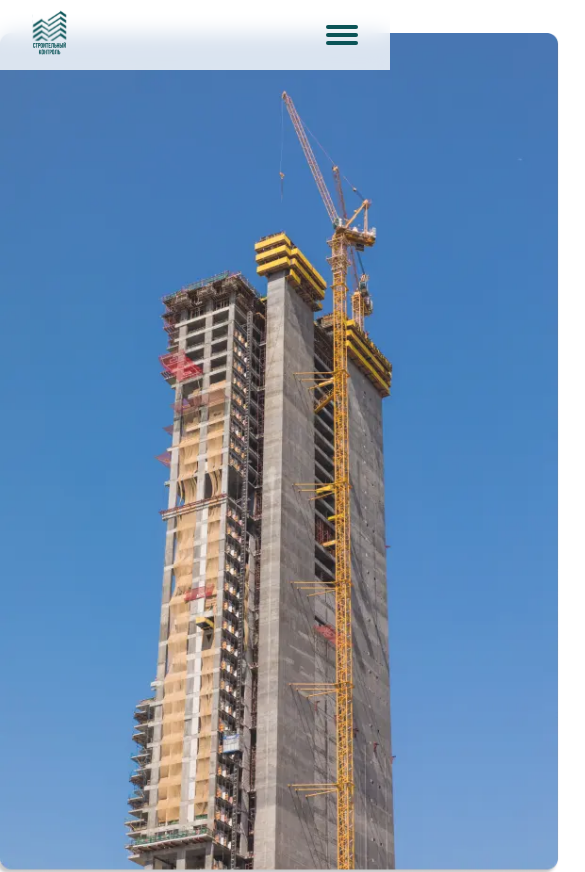
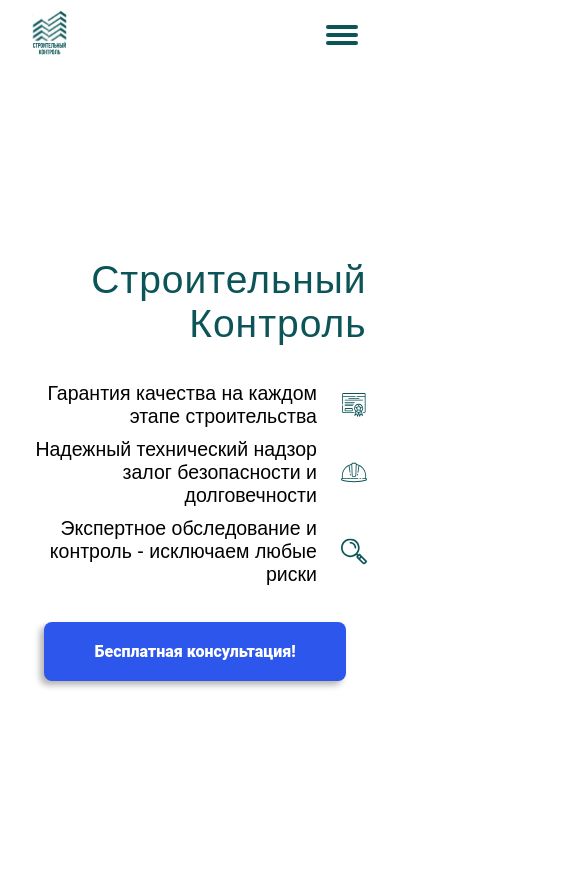
Before and after one commit to OlegBlacksmith/stroitelniy-control, a Nuxt app: page / in a window 390 px wide. Shown: the top 872 px of the page, 585 px wide, since content can reach past the window. Built offline with nearby package versions, Linux system fonts and the light colour scheme.

Commit message:
feature(fix): добавлен эмит, изменен стиль, добавлена мобильная стилилизация

```diff
--- a/app/components/sections/AppStartSection.vue
+++ b/app/components/sections/AppStartSection.vue
@@ -1,38 +1,73 @@
+<script setup lang="ts">
+const emit = defineEmits<{
+  (e: "open-order"): void;
+}>();
+
+const openOrder = () => emit("open-order");
+
+const text = "Бесплатная консультация!";
+const padding = "20px 50px";
+const fontSize = "26px";
+</script>
+
 <template>
-    <section id="startSection" class="start-section">
+  <section id="appStartSection" class="start-section">
     <div class="wrapper content">
       <div class="start-pic">
-                <img src="~/assets/images/backgrounds/sections/start-building.webp" alt="start-pic">
+        <img
+          src="~/assets/images/backgrounds/sections/start-building.webp"
+          alt="start-pic"
+        />
       </div>
       <div class="text-section">
         <h1 class="main-title">Строительный Контроль</h1>
         <div class="points-w-icons">
           <div class="point">
             <p>Гарантия качества на каждом этапе строительства</p>
-                        <img class="point-icon" src="~/assets/icons/diploma.svg" alt="diploma">
+            <img
+              class="point-icon"
+              src="~/assets/icons/diploma.svg"
+              alt="diploma"
+            />
           </div>
           <div class="point">
-                        <p>Надежный технический надзор залог безопасности и долговечности</p>
-                        <img class="point-icon" src="~/assets/icons/helmet.svg" alt="helmet">
+            <p>
+              Надежный технический надзор залог безопасности и долговечности
+            </p>
+            <img
+              class="point-icon"
+              src="~/assets/icons/helmet.svg"
+              alt="helmet"
+            />
           </div>
           <div class="point">
             <p>Экспертное обследование и контроль - исключаем любые риски</p>
-                        <img class="point-icon" src="~/assets/icons/search.svg" alt="search">
+            <img
+              class="point-icon"
+              src="~/assets/icons/search.svg"
+              alt="search"
+            />
           </div>
         </div>
+        <AppOrderButton
+          :button-text="text"
+          :padding="padding"
+          :font-size="fontSize"
+          @click="openOrder"
+        />
       </div>
     </div>
   </section>
 </template>
 
 <style scoped>
-.start-section{
+.start-section {
   display: flex;
   justify-content: center;
-    margin-top: 33px;
+  margin: 100px 0 33px 0;
 }
 
-.content{
+.content {
   position: relative;
   display: flex;
   align-items: center;
@@ -41,44 +76,106 @@
   height: 100vh;
 }
 
-.start-pic{
+.start-pic {
   height: 100%;
 }
 
-.start-pic img{
-    height: 100%;
+.start-pic img {
+  height: 92%;
 }
 
-.main-title{
-    font-size: 58px;
+.main-title {
+  font-size: 54px;
+  font-family: "PT Sans Narrow", sans-serif;
   font-weight: 400;
-    font-family: 'Bebas Neue Cyrillic', sans-serif;
-    color: #0B5457;
-    margin-bottom: 62px;
+  color: #0b5457;
 }
 
-.text-section{
+.text-section {
   display: flex;
   text-align: end;
   flex-direction: column;
+  gap: 50px;
 }
 
-.points-w-icons{
+.points-w-icons {
   display: flex;
   flex-direction: column;
   align-items: end;
   gap: 10px;
 }
 
-.point{
+.point {
   display: flex;
   gap: 12px;
 }
 
-.point p{
+.point p {
   font-size: 24px;
   font-family: "Russo One", sans-serif;
   text-align: end;
 }
 
+/* ПЛАНШЕТ (992px-) */
+@media (max-width: 991px) {
+  .start-pic {
+    display: none;
+  }
+  .content {
+    gap: clamp(24px, 6vw, 48px);
+  }
+}
+
+/* МОБИЛЬНЫЕ (767px-) — СКРЫТЬ КАРТИНКУ */
+@media (max-width: 767px) {
+  .start-pic {
+    display: none;
+  }
+
+  .content {
+    justify-content: center;
+    align-items: center;
+    gap: clamp(24px, 10vh, 40px);
+    padding: clamp(1rem, 6vw, 2rem);
+  }
+
+  .text-section {
+    align-items: center;
+    /* text-align: center; */
+    gap: clamp(20px, 8vh, 36px);
+  }
+
+  /* .points-w-icons {
+    align-items: center;
+  } */
+}
+
+/* МАЛЕНЬКИЕ ТЕЛЕФОНЫ (479px-) */
+@media (max-width: 479px) {
+  .start-section {
+    margin: clamp(70px, 12vh, 90px) 0;
+  }
+  .main-title {
+    font-size: clamp(28px, 10vw, 40px);
+    letter-spacing: 1px;
+  }
+  .point p {
+    font-size: clamp(16px, 5vw, 20px);
+    padding: 0 clamp(0.5rem, 3vw, 1rem);
+  }
+  .content {
+    height: 90vh;
+  }
+}
+
+/* КРОХОТНЫЕ */
+@media (max-width: 359px) {
+  .point p {
+    font-size: 16px;
+  }
+
+  .content {
+    height: 90vh;
+  }
+}
 </style>
```
Lines whose indentation alone changed are shown as unchanged.
